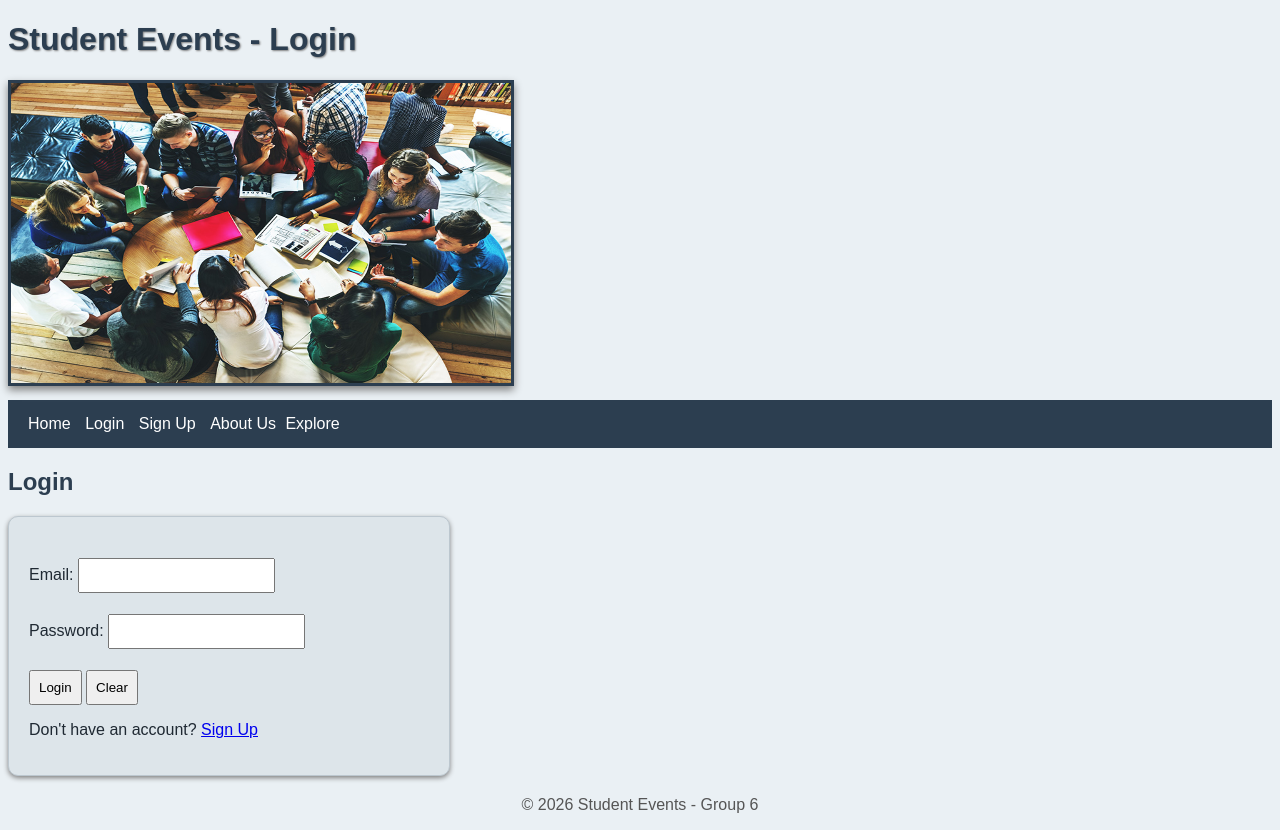
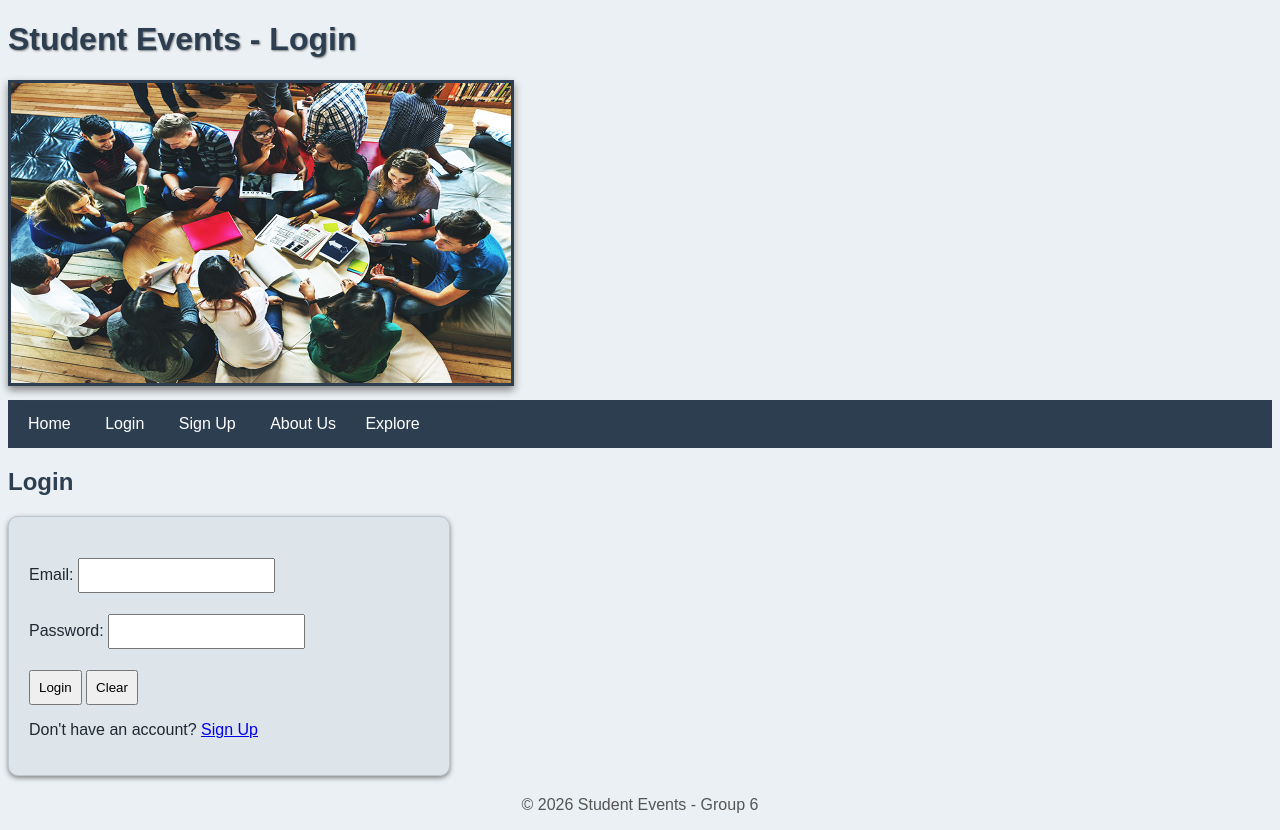
Before and after one commit to iFHD77/CPIS-358, a plain HTML site: page login.html in a window 1280 px wide. Drawn offline with Linux system fonts and the light colour scheme.

Commit message:
Update login.html

```diff
--- a/login.html
+++ b/login.html
@@ -19,13 +19,13 @@
 
 <nav>
     <ul>
-        <a href="index.html">Home</a>
-        <a href="login.html">Login</a>
-        <a href="signup.html">Sign Up</a>
-        <a href="about.html">About Us</a>
+        <li><a href="index.html">Home</a></li>
+        <li><a href="login.html">Login</a></li>
+        <li><a href="signup.html">Sign Up</a></li>
+        <li><a href="about.html">About Us</a></li>
         <li class="dropdown">Explore
             <ul>
-                <li><a href="about.html">Why Use Us</a></li>
+                <li><a href="index.html#why">Why Use Us</a></li>
                 <li><a href="index.html#events">Upcoming Events</a></li>
             </ul>
         </li>
@@ -51,10 +51,9 @@
     <input type="reset" value="Clear">
 <p>Don't have an account? <a href="signup.html">Sign Up</a></p>
 </form>
-
-
-</body>
 <footer>
     <p>&copy; 2026 Student Events - Group 6 </p>
 </footer>
+
+</body>
 </html>
```
